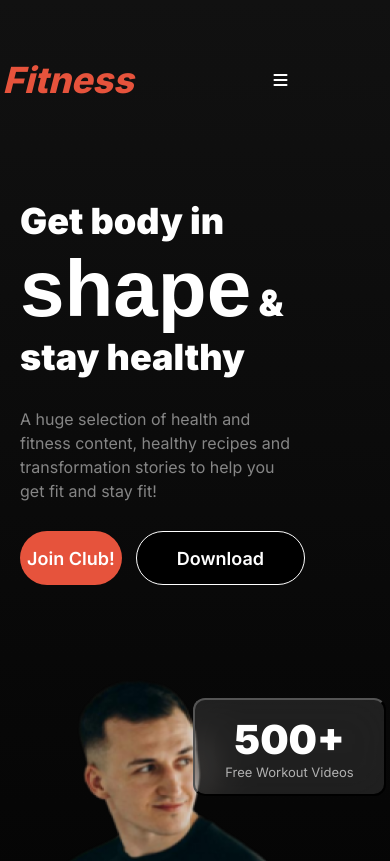
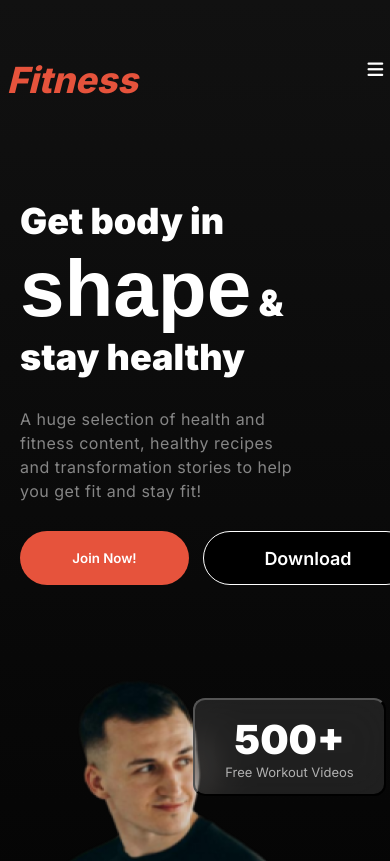
Before and after one commit to AvikSharafat248/Assignment-2, a plain HTML site: page index.html in a window 390 px wide. Shown: the top 861 px of the page. Drawn offline with Linux system fonts and the light colour scheme; a web font is replaced by a local one.

Commit message:
9th commit

```diff
--- a/index.css
+++ b/index.css
@@ -24,6 +24,9 @@ body{
 }
 header{
     width: 100%;
+}
+.join2{
+    display: none;
 }
 
 .btn350{
@@ -140,6 +143,8 @@ height: 48px;
 color: rgba(255, 255, 255, 0.5);
 line-height: 24px;
 margin-bottom: 28px;
+line-height: 24px;
+letter-spacing: 0.5px;
 }
 .join{
 width: 224px;
@@ -149,6 +154,7 @@ background-color: rgb(230, 83, 60);
 color:white;
 border: none;
 font-weight: 600;
+font-size: 18px;
 }
 
 .download{
@@ -164,12 +170,7 @@ text-align: center;
 color: white;
 background-color: black;
 }
-.button{
-    display: flex;
-    align-items: center;
-    gap: 14px;
 
-}
 ul i{
     color: white;
 }
@@ -182,6 +183,10 @@ ul i{
     margin-left: 167px;
     margin-right: 214px;
     margin-top: 32px;
+}
+.button{
+    display: flex;
+    gap: 14px;
 }
 .image{
     display: flex;
@@ -197,7 +202,6 @@ margin-top: 150px;
 margin-left: -100px;
 color: rgba(255, 255, 255, 0.65);
 font-size: 0.8125rem;
-
 }
 
 .fitted{
@@ -312,9 +316,8 @@ background-color: rgb(230, 83, 60);
 border: none;
 border-radius: 42px;
 color: white;
-}
-.hide{
-    display: ;
+font-weight: 600;
+line-height: 22px;
 }
 
 .img-boy{
@@ -640,7 +643,7 @@ footer hr{
 
 @media screen and (max-width:576px) {
 .h3{
-    margin-left: -100px;
+margin-right: 230px;
 }
     nav{
         flex-direction: column;
@@ -666,7 +669,10 @@ margin-right: 20px;
     .p1{
         font-size: 16px;
         width: 274px;
-height: 96px;
+        height: 96px;
+        text-align: left;
+        letter-spacing: 0.5px;
+        line-height: 24px;
     }
 
 .image{
@@ -674,15 +680,32 @@ height: 96px;
     margin-right: 20px;
 }
 .join{
-width: 169px;
+    display: none;
+}
+.join2{
+    display: block;
+    width: 169px;
 height: 54px;
-font-size: 18px;
-text-align: center;
-
+border-radius: 42px;
+background-color: rgb(230, 83, 60);
+border: none;
+color: white;
+font-weight: 600;
 }
 
 .image{
     margin-top: 120px;
+}
+
+.button{
+    display: grid;
+    grid-template-columns: repeat(2,1fr);
+    margin-right: 33px;
+}
+
+.download{
+    width: 210px;
+height: 54px;
 }
 
 .fit-btn{
@@ -725,7 +748,7 @@ margin-top: 208px;
     }
     .running{
         width: 353px;
-        height: 560px;
+        height: 585px;
         margin-left: 30px;
         margin-right: 30px;
         text-align: center;
@@ -750,8 +773,6 @@ margin-left: 33px;
 height: 170px;
 margin-left: 33px;
 margin-right: 33px;
-margin-top: 31px;
-margin-bottom: 35px;
     }
     .btn1{
         width: 287px;
@@ -869,12 +890,10 @@ height: 96px;
     }
     .hamburger{
         display: block;
+        font-size: 18px;
     }
     .flex1{
         display: flex;
-        align-items: center;
-        justify-content: space-around;
-        gap: 140px;
     }
     .form-btn-2{
         display: flex;
--- a/index.html
+++ b/index.html
@@ -14,6 +14,7 @@
         <nav>
             <div class="flex1"><h3 class="h3"><i>Fitness</i></h3>
                 <div class="hamburger"><i class="fa-solid fa-bars"></i></div></div>
+            </div>
 
             <ul>
                 <li><a href="" class="home">Home</a></li>
@@ -30,6 +31,7 @@
                     to help you get fit and stay fit!</p>
                 <div class="button">
                     <button class="join">Join Club!</button>
+                    <button class="join2">Join Now!</button>
 
                     <button class="download">Download</button>
                 </div>
@@ -45,7 +47,7 @@
                 <img class="fitman" src="images/Images 2.png" alt="Image of a fit man">
                 <div class="btn500"><button class="fit-btn"><span class="fitted">500+ </span><br> Free Workout Videos</button></div>
 
-        </div>
+
     </div>
 </div>
     </header>
```
